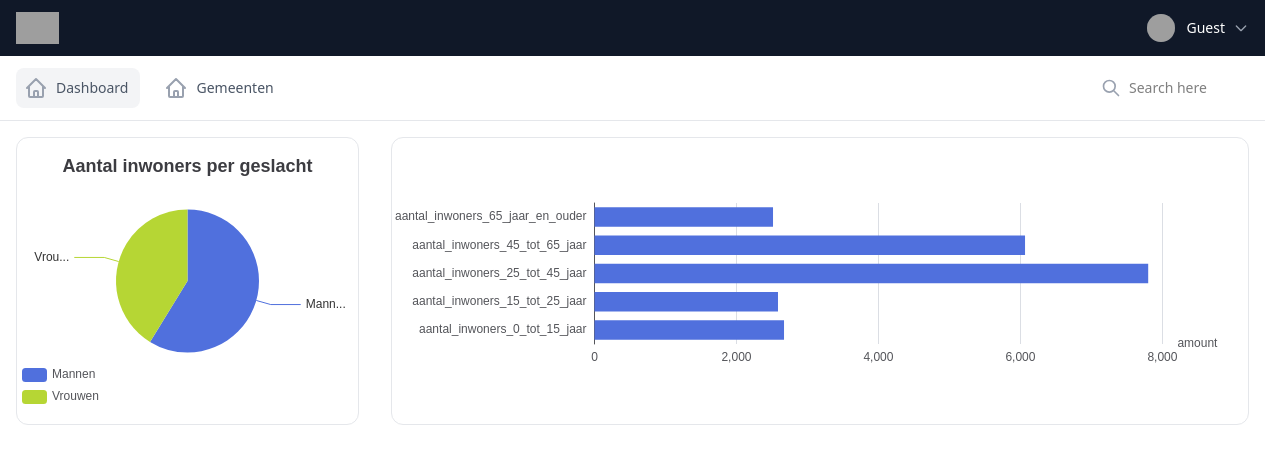
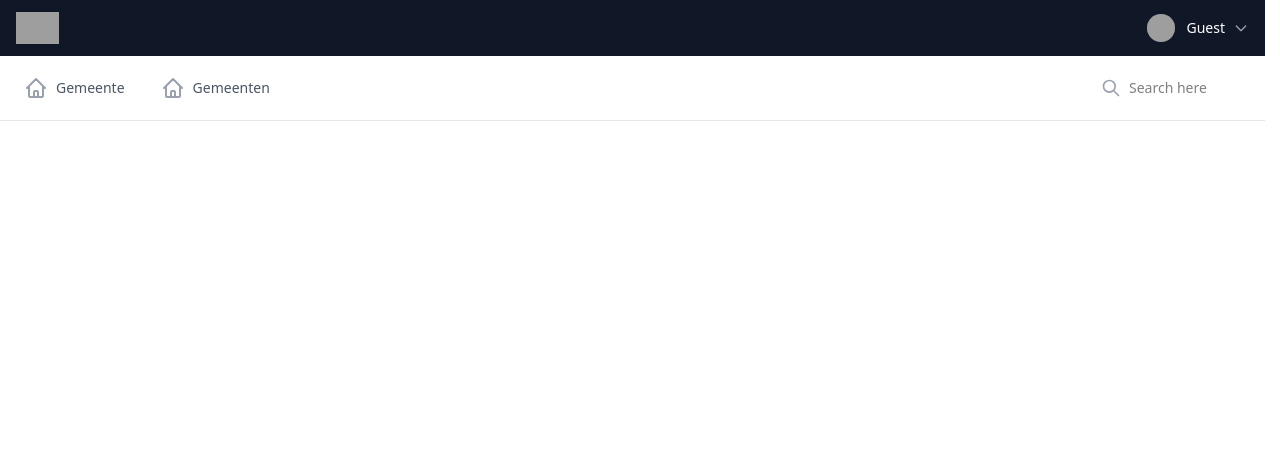
Before and after one commit to sharpTshark/IMAGEM-gemeente-analyze-project, a Nuxt app: page /home in a window 1280 px wide. Shown: the top 464 px of the page. Built offline with nearby package versions, Linux system fonts and the light colour scheme; grey boxes are pictures that could not be loaded.

Commit message:
renamed home page

```diff
--- a/app/app.vue
+++ b/app/app.vue
@@ -16,8 +16,8 @@ export default {
 		return {
 			navbarItems: [
 				{
-					path: "/home",
-					label: "Dashboard"
+					path: "/gemeente",
+					label: "Gemeente"
 				},
 				{
 					path: "/gemeenten",
--- a/app/pages/home.vue
+++ /dev/null
@@ -1,72 +0,0 @@
-<template>
-	<main class="flex-1 overflow-x-hidden">
-		<div class="p-4 mx-auto max-w-7xl flex flex-col lg:flex-row gap-8">
-
-			<card class="w-full lg:w-[40%] h-72">
-				<chart id="1" :chartOptions="pieChartOptions" />
-			</card>
-
-			<card class="w-full h-72">
-				<chart id="2" :chartOptions="barChartOptions" />
-			</card>
-		</div>
-
-
-
-	</main>
-</template>
-
-
-<script>
-
-export default {
-	name: "home",
-	data() {
-		return {
-			pieChartOptions: {
-				title: {
-					text: 'Aantal inwoners per geslacht',
-				},
-				legend: {
-					orient: 'vertical',
-					left: 'left'
-				},
-				series: [
-					{
-						type: 'pie',
-						data: [
-							{ value: 1048, name: 'Mannen' },
-							{ value: 735, name: 'Vrouwen' },
-						],
-					}
-				]
-			},
-			barChartOptions: {
-				dataset: {
-					source: [
-						['amount', 'product'],
-						[2670, 'aantal_inwoners_0_tot_15_jaar'],
-						[2585, 'aantal_inwoners_15_tot_25_jaar'],
-						[7800, 'aantal_inwoners_25_tot_45_jaar'],
-						[6065, 'aantal_inwoners_45_tot_65_jaar'],
-						[2515, 'aantal_inwoners_65_jaar_en_ouder'],
-					]
-				},
-				xAxis: { name: 'amount' },
-				yAxis: { type: 'category' },
-				series: [
-					{
-						type: 'bar',
-						encode: {
-							x: 'amount',
-							y: 'product'
-						}
-					}
-				]
-
-			}
-		}
-	}
-}
-
-</script>
```
